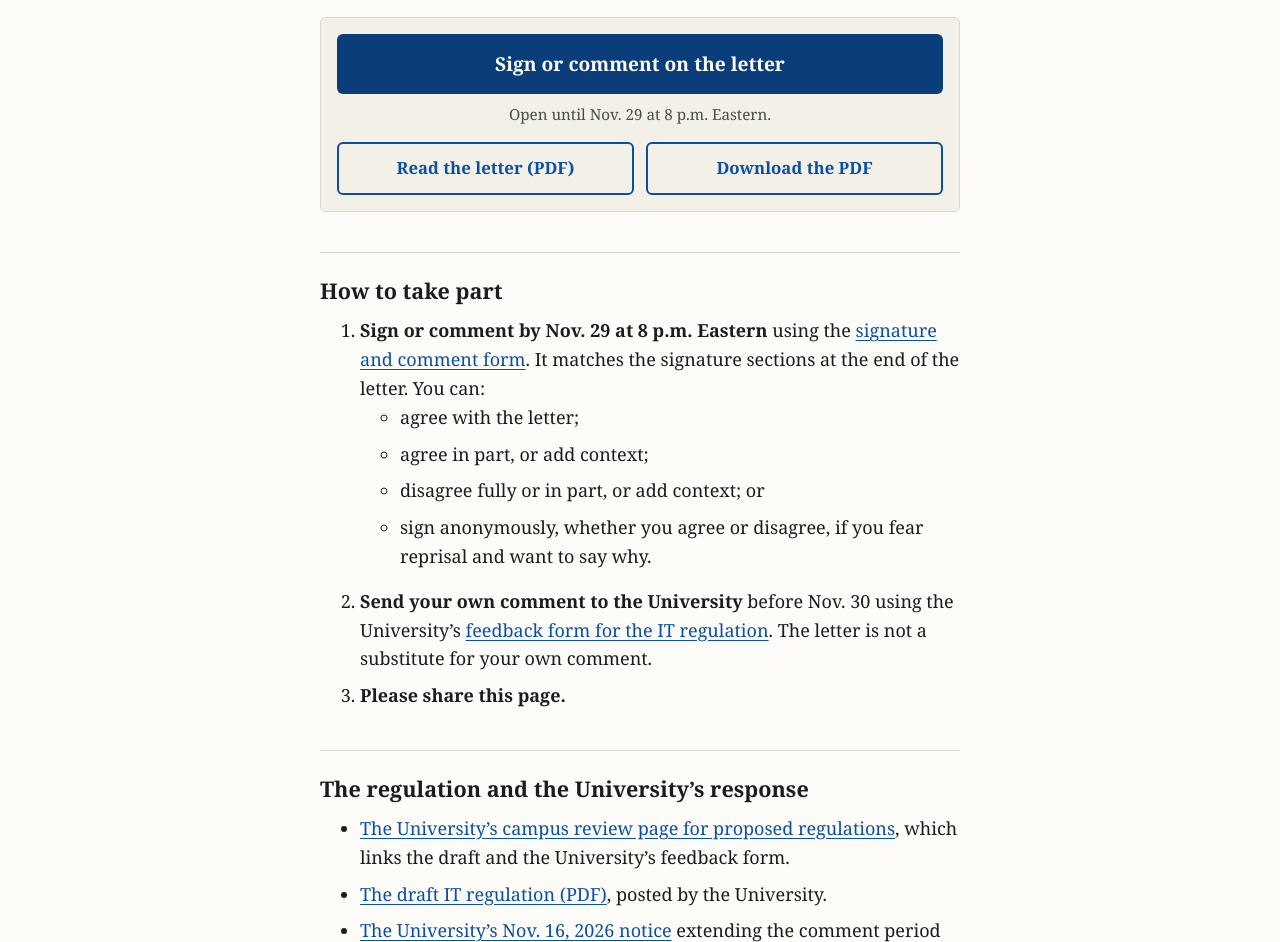
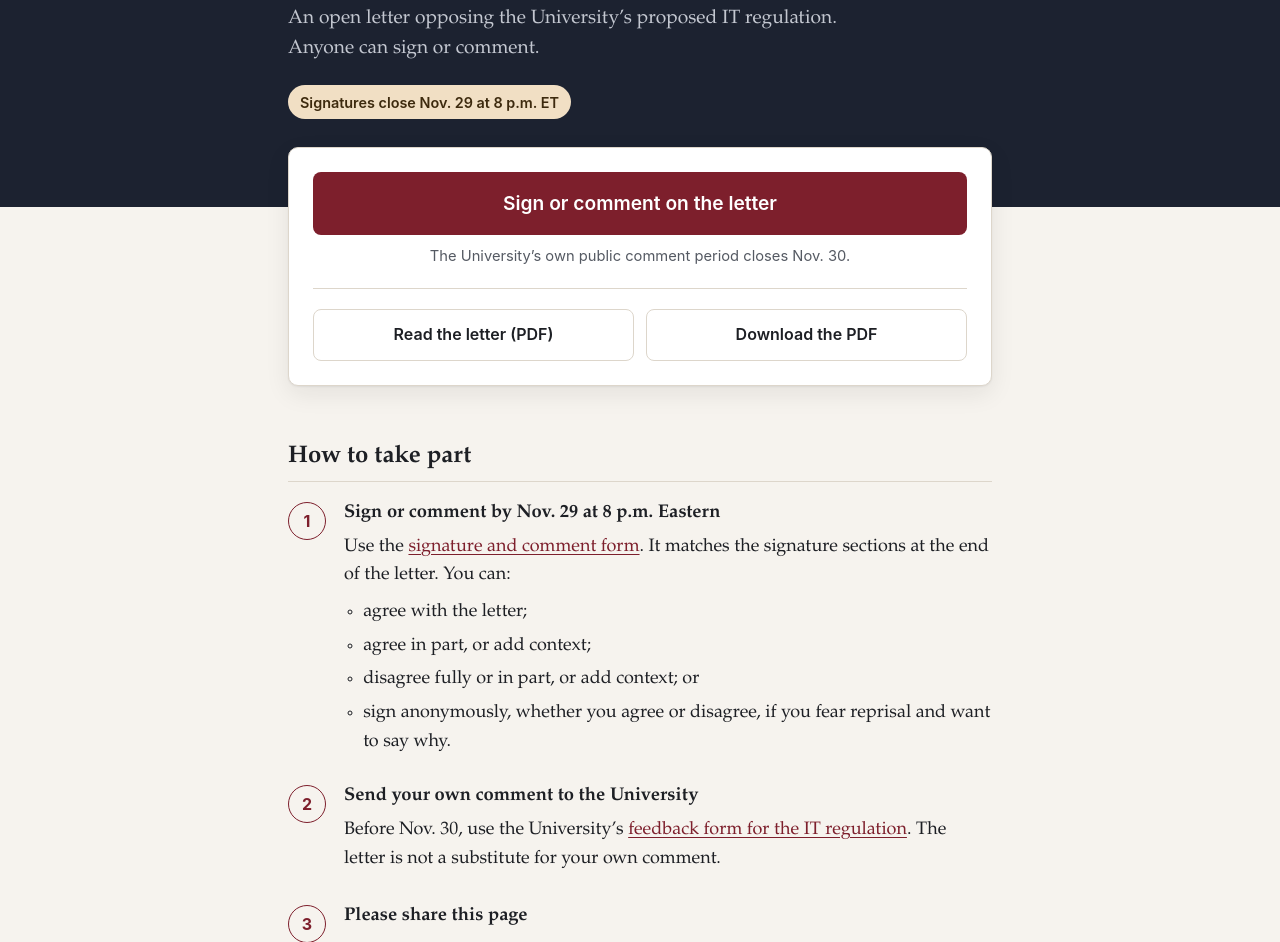
Before and after one commit to kyacademicfreedom/kyacademicfreedom.github.io, a plain HTML site: page index.html in a window 1280 px wide. Shown: the part 195-1137 px from the top of the page. Drawn offline with Linux system fonts and the light colour scheme.

Commit message:
Redesign: masthead, CTA card, numbered steps, source cards, notice panels
Co-Authored-By: Claude Opus 5.5 <noreply@anthropic.com>

```diff
--- a/index.html
+++ b/index.html
@@ -4,6 +4,7 @@
 <meta charset="utf-8">
 <meta name="viewport" content="width=device-width, initial-scale=1">
 <meta name="referrer" content="no-referrer">
+<meta name="color-scheme" content="light dark">
 <title>Open Letter to the University of Kentucky’s President</title>
 <meta name="description" content="An open letter opposing the University of Kentucky’s proposed IT regulation. Anyone can sign or comment until Nov. 29, 2026, at 8 p.m. Eastern.">
 <meta property="og:type" content="website">
@@ -11,27 +12,43 @@
 <meta property="og:description" content="An open letter opposing the proposed IT regulation. Anyone can sign or comment until Nov. 29 at 8 p.m. Eastern.">
 <style>
   :root {
-    --bg: #fdfcf9;
-    --text: #1c1c1c;
-    --muted: #4a4a4a;
-    --rule: #d8d4cc;
-    --panel: #f3f0e8;
-    --link: #0b4fa3;
-    --button-bg: #0b3d7a;
-    --button-text: #ffffff;
-    --focus: #e0a400;
+    --bg: #f6f3ee;
+    --surface: #ffffff;
+    --text: #1d1f24;
+    --muted: #555a63;
+    --rule: #ddd6cb;
+    --band: #1c2230;
+    --band-text: #f4f1ea;
+    --band-muted: #c3c7d0;
+    --accent: #7d1f2c;
+    --accent-hover: #631823;
+    --accent-text: #ffffff;
+    --link: #7d1f2c;
+    --badge-bg: #f1dfc4;
+    --badge-text: #3d2a0e;
+    --focus: #d99a1e;
+    --shadow: 0 1px 2px rgba(20, 22, 30, 0.06), 0 8px 24px rgba(20, 22, 30, 0.08);
+    --serif: "Iowan Old Style", "Palatino Linotype", Palatino, "Book Antiqua", Georgia, serif;
+    --sans: -apple-system, BlinkMacSystemFont, "Segoe UI", Roboto, "Helvetica Neue", Arial, sans-serif;
   }
   @media (prefers-color-scheme: dark) {
     :root {
-      --bg: #151515;
-      --text: #ececec;
-      --muted: #b9b9b9;
-      --rule: #3a3a3a;
-      --panel: #222222;
-      --link: #8cbcff;
-      --button-bg: #8cbcff;
-      --button-text: #0d1a2b;
-      --focus: #ffcc4d;
+      --bg: #121418;
+      --surface: #1b1e24;
+      --text: #e9e7e2;
+      --muted: #a9adb5;
+      --rule: #30343c;
+      --band: #0b0d11;
+      --band-text: #f1eee8;
+      --band-muted: #a9adb5;
+      --accent: #a33a49;
+      --accent-hover: #b84a5a;
+      --accent-text: #ffffff;
+      --link: #eda3ad;
+      --badge-bg: #3a2e1a;
+      --badge-text: #f3dcb4;
+      --focus: #f0b94a;
+      --shadow: 0 1px 2px rgba(0, 0, 0, 0.4), 0 8px 24px rgba(0, 0, 0, 0.35);
     }
   }
   * { box-sizing: border-box; }
@@ -40,109 +57,257 @@
     margin: 0;
     background: var(--bg);
     color: var(--text);
-    font-family: Georgia, "Times New Roman", Times, serif;
+    font-family: var(--serif);
     font-size: 1.125rem;
     line-height: 1.6;
   }
-  main { max-width: 42rem; margin: 0 auto; padding: 1.5rem 1rem 3rem; }
-  h1, h2, h3 { line-height: 1.25; font-weight: bold; }
-  h1 { font-size: 1.75rem; margin: 0 0 0.75rem; }
-  h2 { font-size: 1.35rem; margin: 2.5rem 0 0.75rem; padding-top: 1.5rem; border-top: 1px solid var(--rule); }
-  h3 { font-size: 1.1rem; margin: 1.5rem 0 0.25rem; }
-  p, ul, ol { margin: 0 0 1rem; }
-  li { margin-bottom: 0.5rem; }
-  a { color: var(--link); text-underline-offset: 0.15em; }
-  a:focus-visible, button:focus-visible { outline: 3px solid var(--focus); outline-offset: 3px; }
-  .lede { color: var(--muted); margin-bottom: 1.25rem; }
+  a { color: var(--link); text-underline-offset: 0.18em; text-decoration-thickness: 1px; }
+  a:hover { text-decoration-thickness: 2px; }
+  a:focus-visible { outline: 3px solid var(--focus); outline-offset: 3px; border-radius: 2px; }
+  .wrap { max-width: 46rem; margin: 0 auto; padding: 0 1rem; }
+
+  /* Masthead */
+  .masthead {
+    background: var(--band);
+    color: var(--band-text);
+    padding: 2.75rem 0 5.5rem;
+    border-top: 5px solid var(--accent);
+  }
+  .kicker {
+    font-family: var(--sans);
+    font-size: 0.8rem;
+    font-weight: 600;
+    letter-spacing: 0.16em;
+    text-transform: uppercase;
+    color: var(--band-muted);
+    margin: 0 0 0.75rem;
+  }
+  h1 {
+    font-size: clamp(1.9rem, 5.5vw, 2.75rem);
+    line-height: 1.15;
+    font-weight: 700;
+    margin: 0 0 1rem;
+    letter-spacing: -0.01em;
+  }
+  .lede { font-size: 1.2rem; color: var(--band-muted); margin: 0 0 1.25rem; max-width: 36rem; }
+  .badge {
+    display: inline-block;
+    font-family: var(--sans);
+    font-size: 0.9rem;
+    font-weight: 600;
+    background: var(--badge-bg);
+    color: var(--badge-text);
+    padding: 0.35rem 0.75rem;
+    border-radius: 999px;
+  }
+
+  /* Call to action card */
   .cta {
-    background: var(--panel);
+    background: var(--surface);
     border: 1px solid var(--rule);
-    border-radius: 6px;
-    padding: 1rem;
+    border-radius: 10px;
+    box-shadow: var(--shadow);
+    padding: 1.5rem;
+    margin-top: -3.75rem;
+    position: relative;
   }
   .button {
     display: block;
     text-align: center;
-    background: var(--button-bg);
-    color: var(--button-text);
-    font-family: inherit;
+    font-family: var(--sans);
+    font-weight: 600;
+    text-decoration: none;
+    border-radius: 8px;
+    transition: background-color 0.15s ease;
+  }
+  .button:focus-visible { outline: 3px solid var(--focus); outline-offset: 3px; }
+  .button-primary {
+    background: var(--accent);
+    color: var(--accent-text);
     font-size: 1.2rem;
-    font-weight: bold;
-    text-decoration: none;
-    padding: 0.9rem 1rem;
-    border-radius: 6px;
+    padding: 1rem 1.25rem;
   }
-  .button:hover { text-decoration: underline; }
-  .cta p { margin: 0.5rem 0 0; font-size: 0.95rem; color: var(--muted); text-align: center; }
-  .button-row { display: flex; flex-wrap: wrap; gap: 0.75rem; margin-top: 1rem; }
+  .button-primary:hover { background: var(--accent-hover); }
+  .cta-note { font-family: var(--sans); font-size: 0.92rem; color: var(--muted); text-align: center; margin: 0.6rem 0 0; }
+  .button-row { display: flex; flex-wrap: wrap; gap: 0.75rem; margin-top: 1.25rem; padding-top: 1.25rem; border-top: 1px solid var(--rule); }
   .button-row .button { flex: 1 1 12rem; }
   .button-secondary {
+    color: var(--text);
+    border: 1.5px solid var(--rule);
     background: transparent;
+    font-size: 1rem;
+    padding: 0.75rem 1rem;
+  }
+  .button-secondary:hover { border-color: var(--accent); color: var(--link); }
+
+  /* Sections */
+  section.block { margin-top: 3.5rem; }
+  h2 {
+    font-size: 1.5rem;
+    line-height: 1.25;
+    margin: 0 0 1.25rem;
+    padding-bottom: 0.6rem;
+    border-bottom: 1px solid var(--rule);
+  }
+  h3 { font-size: 1.15rem; line-height: 1.3; margin: 0 0 0.4rem; }
+  p { margin: 0 0 1rem; }
+
+  /* Steps */
+  .steps { list-style: none; margin: 0; padding: 0; counter-reset: step; }
+  .steps > li {
+    counter-increment: step;
+    position: relative;
+    padding: 0 0 1.5rem 3.5rem;
+  }
+  .steps > li::before {
+    content: counter(step);
+    position: absolute;
+    left: 0;
+    top: 0;
+    width: 2.25rem;
+    height: 2.25rem;
+    border-radius: 50%;
+    border: 1.5px solid var(--accent);
     color: var(--link);
-    border: 2px solid var(--link);
-    font-size: 1.05rem;
-    padding: 0.7rem 1rem;
+    font-family: var(--sans);
+    font-weight: 700;
+    font-size: 1rem;
+    display: flex;
+    align-items: center;
+    justify-content: center;
   }
-  .deadline { font-weight: bold; }
+  .steps > li:last-child { padding-bottom: 0; }
+  .steps p { margin: 0.25rem 0 0.5rem; }
+  .options { margin: 0.5rem 0 0; padding-left: 1.2rem; }
+  .options li { margin-bottom: 0.3rem; }
+
+  /* Source links */
+  .sources { list-style: none; margin: 0; padding: 0; display: grid; gap: 0.75rem; }
+  .sources a {
+    display: block;
+    background: var(--surface);
+    border: 1px solid var(--rule);
+    border-radius: 8px;
+    padding: 0.9rem 1.1rem;
+    text-decoration: none;
+    color: var(--text);
+    transition: border-color 0.15s ease;
+  }
+  .sources a:hover { border-color: var(--accent); }
+  .sources .title { display: block; font-weight: 700; color: var(--link); }
+  .sources .desc { display: block; font-size: 0.98rem; color: var(--muted); }
+
+  /* Letter */
   .pdf-frame {
     display: block;
     width: 100%;
     height: 85vh;
     min-height: 32rem;
     border: 1px solid var(--rule);
+    border-radius: 6px;
     background: #ffffff;
+    box-shadow: var(--shadow);
   }
   @media (max-width: 40rem) {
-    /* Phone browsers render embedded PDFs poorly; the links above do the job. */
+    /* Phone browsers render embedded PDFs poorly; the buttons above do the job. */
     .pdf-frame { display: none; }
   }
-  .notice { margin-bottom: 1.25rem; }
-  footer { margin-top: 3rem; padding-top: 1rem; border-top: 1px solid var(--rule); font-size: 0.95rem; color: var(--muted); }
+
+  /* Notices */
+  .notices { display: grid; gap: 1rem; }
+  @media (min-width: 44rem) { .notices { grid-template-columns: 1fr 1fr; } }
+  .notice {
+    background: var(--surface);
+    border: 1px solid var(--rule);
+    border-top: 3px solid var(--accent);
+    border-radius: 8px;
+    padding: 1.1rem 1.25rem;
+    font-size: 1rem;
+  }
+  .notice p:last-child { margin-bottom: 0; }
+
+  footer {
+    margin-top: 4rem;
+    padding: 1.5rem 0 2.5rem;
+    border-top: 1px solid var(--rule);
+    font-family: var(--sans);
+    font-size: 0.92rem;
+    color: var(--muted);
+  }
 </style>
 </head>
 <body>
-<main>
 
-<header>
-  <h1>Open Letter to the University of Kentucky’s President</h1>
-  <p class="lede">An open letter opposing the University’s proposed IT regulation. Anyone can sign or comment. <span class="deadline">Signatures close Nov. 29, 2026, at 8 p.m. Eastern.</span> The University’s public comment period closes Nov. 30.</p>
+<header class="masthead">
+  <div class="wrap">
+    <p class="kicker">Open Letter</p>
+    <h1>To the University of Kentucky’s President</h1>
+    <p class="lede">An open letter opposing the University’s proposed IT regulation. Anyone can sign or comment.</p>
+    <span class="badge">Signatures close Nov. 29 at 8 p.m. ET</span>
+  </div>
 </header>
 
+<main class="wrap">
+
 <section class="cta" aria-label="Sign or comment">
-  <a class="button" href="https://forms.gle/saYUSL7wnVYvwNVD7">Sign or comment on the letter</a>
-  <p>Open until Nov. 29 at 8 p.m. Eastern.</p>
+  <a class="button button-primary" href="https://forms.gle/saYUSL7wnVYvwNVD7">Sign or comment on the letter</a>
+  <p class="cta-note">The University’s own public comment period closes Nov. 30.</p>
   <div class="button-row">
     <a class="button button-secondary" href="UKY_Open_Letter.pdf">Read the letter (PDF)</a>
     <a class="button button-secondary" href="UKY_Open_Letter.pdf" download>Download the PDF</a>
   </div>
 </section>
 
+<section class="block" aria-labelledby="take-part">
   <h2 id="take-part">How to take part</h2>
-<ol>
-  <li><strong>Sign or comment by Nov. 29 at 8 p.m. Eastern</strong> using the <a href="https://forms.gle/saYUSL7wnVYvwNVD7">signature and comment form</a>. It matches the signature sections at the end of the letter. You can:
-    <ul>
+  <ol class="steps">
+    <li>
+      <h3>Sign or comment by Nov. 29 at 8 p.m. Eastern</h3>
+      <p>Use the <a href="https://forms.gle/saYUSL7wnVYvwNVD7">signature and comment form</a>. It matches the signature sections at the end of the letter. You can:</p>
+      <ul class="options">
         <li>agree with the letter;</li>
         <li>agree in part, or add context;</li>
         <li>disagree fully or in part, or add context; or</li>
         <li>sign anonymously, whether you agree or disagree, if you fear reprisal and want to say why.</li>
       </ul>
     </li>
-  <li><strong>Send your own comment to the University</strong> before Nov. 30 using the University’s <a href="https://regs.uky.edu/form/ar-draft-technology-resources-an">feedback form for the IT regulation</a>. The letter is not a substitute for your own comment.</li>
-  <li><strong>Please share this page.</strong></li>
+    <li>
+      <h3>Send your own comment to the University</h3>
+      <p>Before Nov. 30, use the University’s <a href="https://regs.uky.edu/form/ar-draft-technology-resources-an">feedback form for the IT regulation</a>. The letter is not a substitute for your own comment.</p>
+    </li>
+    <li>
+      <h3>Please share this page</h3>
+    </li>
   </ol>
+</section>
 
+<section class="block" aria-labelledby="sources">
   <h2 id="sources">The regulation and the University’s response</h2>
-<ul>
-  <li><a href="https://regs.uky.edu/campus-review-ars">The University’s campus review page for proposed regulations</a>, which links the draft and the University’s feedback form.</li>
-  <li><a href="https://regs.uky.edu/sites/default/files/2026-11/draft-ar-technology-resources-and-information-security-and-privacy.pdf">The draft IT regulation (PDF)</a>, posted by the University.</li>
-  <li><a href="https://regs.uky.edu/news/information-technology-ar-period-extended-nov-30">The University’s Nov. 16, 2026 notice</a> extending the comment period to Nov. 30.</li>
+  <ul class="sources">
+    <li><a href="https://regs.uky.edu/sites/default/files/2026-11/draft-ar-technology-resources-and-information-security-and-privacy.pdf">
+      <span class="title">The draft IT regulation (PDF)</span>
+      <span class="desc">Draft dated Oct. 30, 2026, posted by the University.</span>
+    </a></li>
+    <li><a href="https://regs.uky.edu/campus-review-ars">
+      <span class="title">Campus review page for proposed regulations</span>
+      <span class="desc">Links the draft and the University’s feedback form.</span>
+    </a></li>
+    <li><a href="https://regs.uky.edu/news/information-technology-ar-period-extended-nov-30">
+      <span class="title">The University’s Nov. 16, 2026 notice</span>
+      <span class="desc">Extends the comment period to Nov. 30.</span>
+    </a></li>
   </ul>
+</section>
 
+<section class="block" aria-labelledby="letter">
   <h2 id="letter">The letter</h2>
   <p><a href="UKY_Open_Letter.pdf">Open the letter (PDF)</a> or <a href="UKY_Open_Letter.pdf" download>download it</a>.</p>
   <iframe class="pdf-frame" src="UKY_Open_Letter.pdf#view=FitH" title="The open letter (PDF)"></iframe>
+</section>
 
+<section class="block" aria-labelledby="notices">
   <h2 id="notices">Notices</h2>
+  <div class="notices">
     <div class="notice" id="privacy">
       <h3>Privacy</h3>
       <p>The author does not want your data and is not collecting it. The signature and comment form runs on Google Forms, and the author can’t control what Google does with what you enter. If that matters to you, don’t use the form, or use the anonymous option and leave out identifying details.</p>
@@ -152,6 +317,8 @@
       <h3>Distribution</h3>
       <p>This letter will be emailed to the President and placed in the President’s inbox. The author can’t control how it spreads and isn’t going to try. Please share it around.</p>
     </div>
+  </div>
+</section>
 
 <footer>
   <p>Questions or feedback about the letter? Use the <a href="https://forms.gle/saYUSL7wnVYvwNVD7">comment form</a>.</p>
```
Lines whose indentation alone changed are shown as unchanged.
